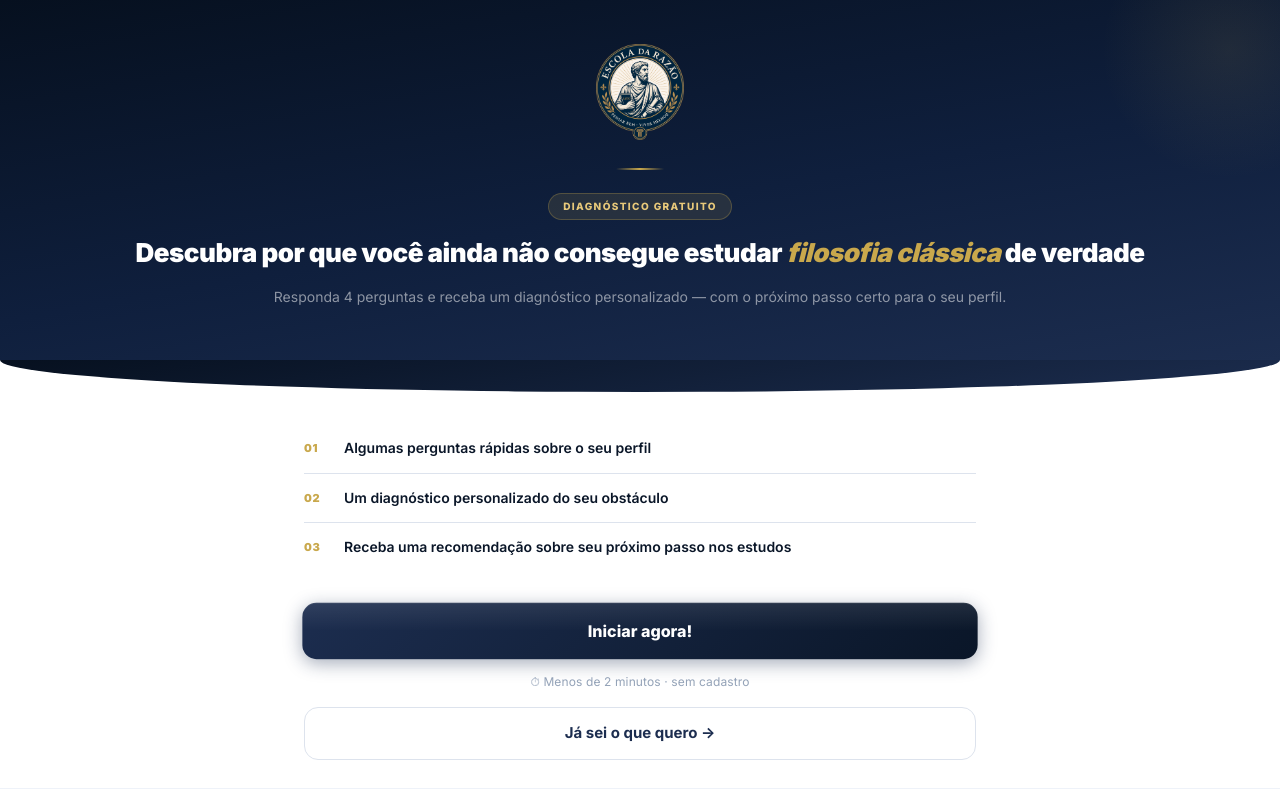
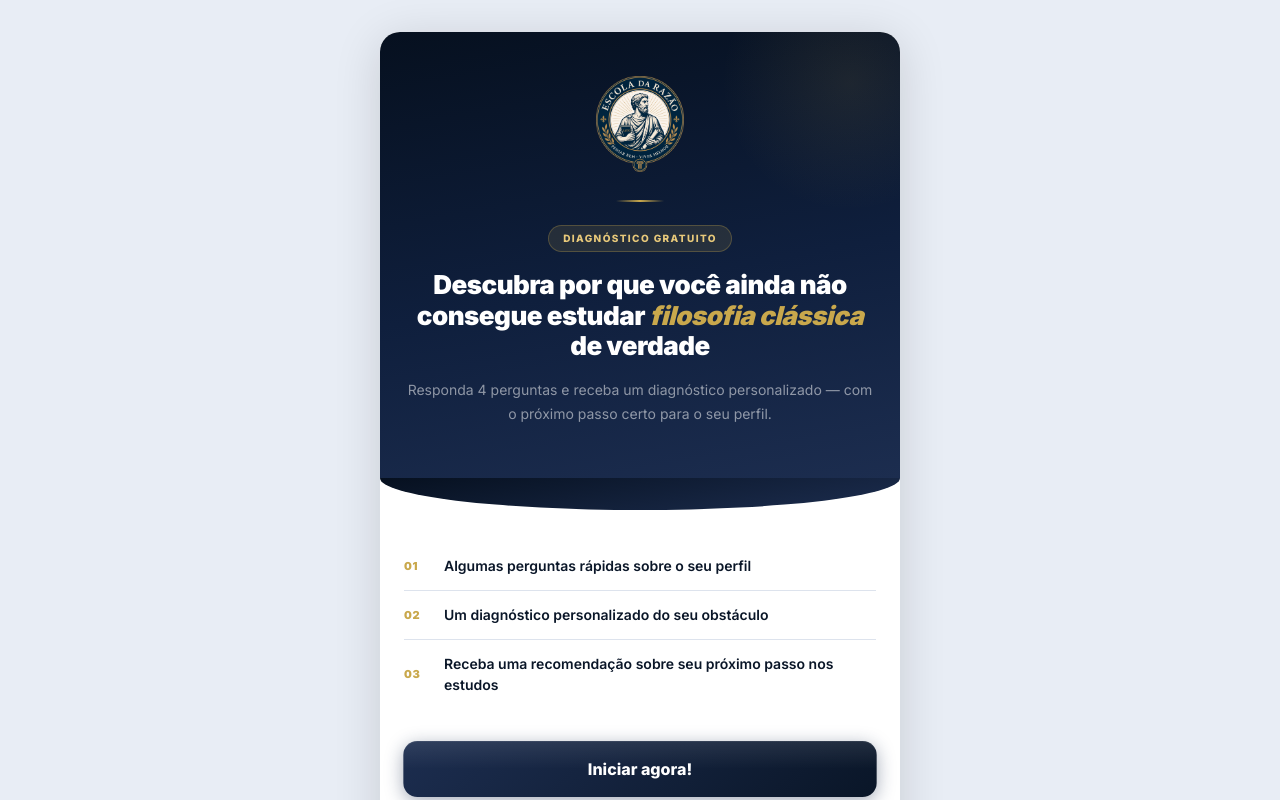
Before and after one commit to ojosuevfx/escola-da-razao-quiz, a Next.js app: page / in a window 1280 px wide. Shown: the top 800 px of the page. Built offline with nearby package versions, Linux system fonts and the light colour scheme.

Commit message:
feat: adiciona Microsoft Clarity (wtvak6k2uc) e ajusta card desktop
- Clarity instalado via next/script com strategy afterInteractive
- Card desktop com max-width 520px (antes 430px)

Co-Authored-By: Claude Sonnet 4.6 <noreply@anthropic.com>

```diff
--- a/app/globals.css
+++ b/app/globals.css
@@ -48,119 +48,32 @@ html, body {
   overflow: hidden;
 }
 
-/* ── Tablet: card with shadow ─────────────────────────────────────── */
-@media (min-width: 480px) and (max-width: 767px) {
+@media (min-width: 480px) {
   .quiz-outer {
     align-items: center;
     padding: 32px 16px;
   }
   .quiz-card {
     border-radius: 20px;
-    box-shadow: 0 8px 48px rgba(0, 0, 0, 0.12);
+    box-shadow: 0 8px 48px rgba(0, 0, 0, 0.14);
   }
 }
 
-/* ── Desktop: full-screen experience ─────────────────────────────── */
 @media (min-width: 768px) {
-  html, body {
-    background: #0a1628;
-  }
-
-  .quiz-outer {
-    padding: 0;
-    align-items: stretch;
-    background: #0a1628;
-  }
-
   .quiz-card {
-    max-width: 100%;
-    border-radius: 0;
-    box-shadow: none;
-    min-height: 100dvh;
+    max-width: 520px;
   }
 }
 
-/* ── Content centering wrapper ────────────────────────────────────── */
-.screen-inner {
-  width: 100%;
-}
-
-@media (min-width: 768px) {
-  .screen-inner {
-    max-width: 720px;
-    margin: 0 auto;
-    padding-left: 48px;
-    padding-right: 48px;
-  }
-}
-
-/* ── Hero inner (for hero sections) ──────────────────────────────── */
-@media (min-width: 768px) {
-  .hero-inner {
-    max-width: 740px;
-    margin: 0 auto;
-  }
-}
-
-/* ── Options grid: 1 col mobile → 2 col desktop ─────────────────── */
+/* ── Options grid (single col — mantido para estrutura) ──────────── */
 .options-grid {
   display: flex;
   flex-direction: column;
 }
 
-@media (min-width: 768px) {
-  .options-grid {
-    display: grid;
-    grid-template-columns: 1fr 1fr;
-    gap: 12px;
-  }
-  .options-grid > * {
-    margin-bottom: 0 !important;
-  }
-}
-
-/* ── S6 mentor: stack mobile → side-by-side desktop ─────────────── */
+/* ── S6 wrapper ───────────────────────────────────────────────────── */
 .s6-wrapper {
   display: block;
-}
-
-@media (min-width: 768px) {
-  .s6-wrapper {
-    display: grid;
-    grid-template-columns: 400px 1fr;
-    min-height: 100dvh;
-  }
-  .s6-photo {
-    position: sticky;
-    top: 0;
-    height: 100dvh;
-    overflow: hidden;
-  }
-  .s6-photo img {
-    height: 100% !important;
-    width: 100% !important;
-  }
-  .s6-bio {
-    overflow-y: auto;
-    padding: 48px 48px 40px;
-  }
-}
-
-/* ── S8 sales page: two-column on desktop ────────────────────────── */
-@media (min-width: 768px) {
-  .s8-body {
-    display: grid;
-    grid-template-columns: 1fr 1fr;
-    gap: 32px;
-    max-width: 960px;
-    margin: 0 auto;
-    padding: 40px 48px;
-    align-items: start;
-  }
-  .s8-col-right {
-    position: sticky;
-    top: 32px;
-  }
 }
 
 /* ── Progress bar ─────────────────────────────────────────────────── */
--- a/app/layout.tsx
+++ b/app/layout.tsx
@@ -1,5 +1,6 @@
 import type { Metadata } from "next";
 import { Inter } from "next/font/google";
+import Script from "next/script";
 import "./globals.css";
 
 const inter = Inter({
@@ -23,6 +24,13 @@ export default function RootLayout({
   return (
     <html lang="pt-BR" className={inter.variable}>
       <body>{children}</body>
+      <Script id="clarity" strategy="afterInteractive">{`
+        (function(c,l,a,r,i,t,y){
+          c[a]=c[a]||function(){(c[a].q=c[a].q||[]).push(arguments)};
+          t=l.createElement(r);t.async=1;t.src="https://www.clarity.ms/tag/"+i;
+          y=l.getElementsByTagName(r)[0];y.parentNode.insertBefore(t,y);
+        })(window, document, "clarity", "script", "wtvak6k2uc");
+      `}</Script>
     </html>
   );
 }
```
